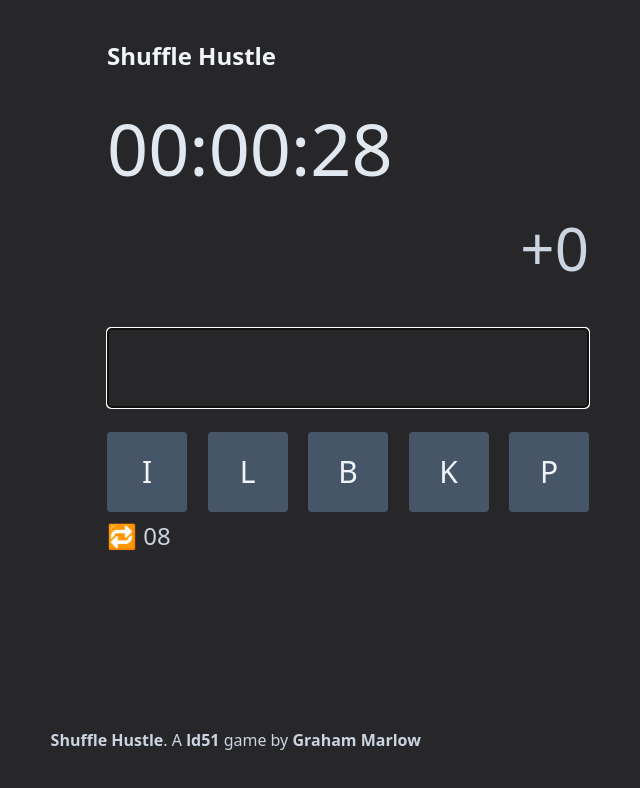
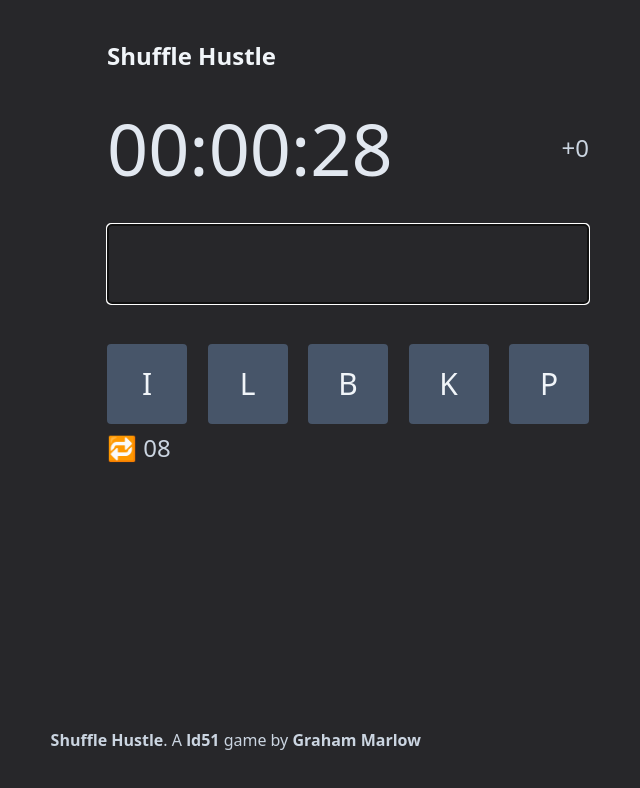
Before and after one commit to mgmarlow/ld51, a React (Vite) app: page / in a window 1280 px wide. Both pictures are taken after a click on the button "Play". Shown: the top 788 px of the page, without its empty margins (292-932 px from the left). Built offline with nearby package versions, Linux system fonts and the light colour scheme.

Commit message:
Tweak layout, place new words below

```diff
--- a/src/App.jsx
+++ b/src/App.jsx
@@ -243,22 +243,13 @@ function Game() {
   };
 
   return (
-    <div className="space-y-2">
+    <div className="space-y-10">
+      <div className="flex justify-between items-center">
         <Timer timeRemaining={timeRemaining} />
-
-      <div className="flex justify-between items-center">
-        <div>
-          <ul className="text-3xl h-28 overflow-hidden">
-            {reversed(wordsGuessed).map((guess, i) => (
-              <li key={i}>{guess}</li>
-            ))}
-          </ul>
-        </div>
-        <div className="text-6xl">+{score}</div>
+        <div className="text-2xl">+{score}</div>
       </div>
 
-      <div>
-        <form className="my-6" onSubmit={handleSubmit}>
+      <form onSubmit={handleSubmit}>
         <input
           ref={inputRef}
           className="text-3xl p-6 h-20 bg-zinc-800 border rounded border-slate-200 min-w-full"
@@ -267,9 +258,16 @@ function Game() {
         />
       </form>
 
+      <div>
         <Letters letters={letterBank} />
         <div className="text-2xl mt-2">🔁 {padLeft("0", shuffleCounter)}</div>
       </div>
+
+      <ul className="text-3xl max-h-60 overflow-hidden">
+        {reversed(wordsGuessed).map((guess, i) => (
+          <li key={i}>{guess}</li>
+        ))}
+      </ul>
     </div>
   );
 }
```
Lines whose indentation alone changed are shown as unchanged.
